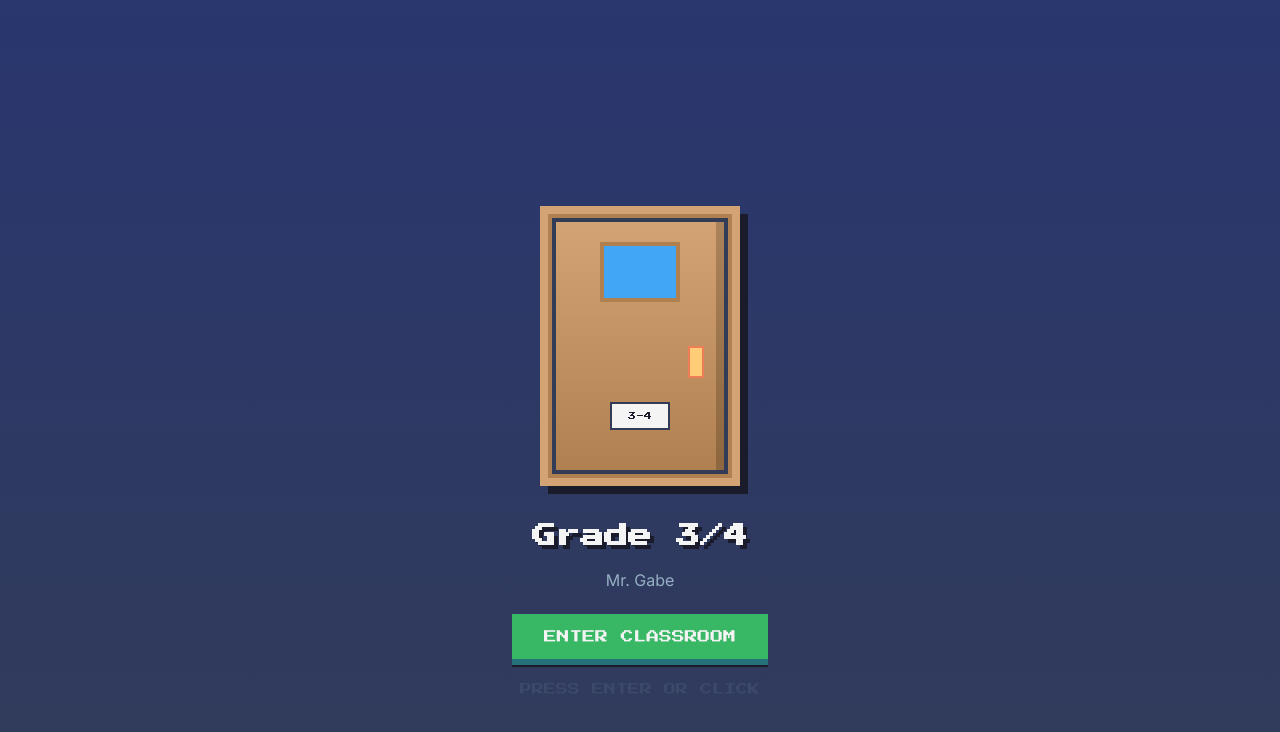
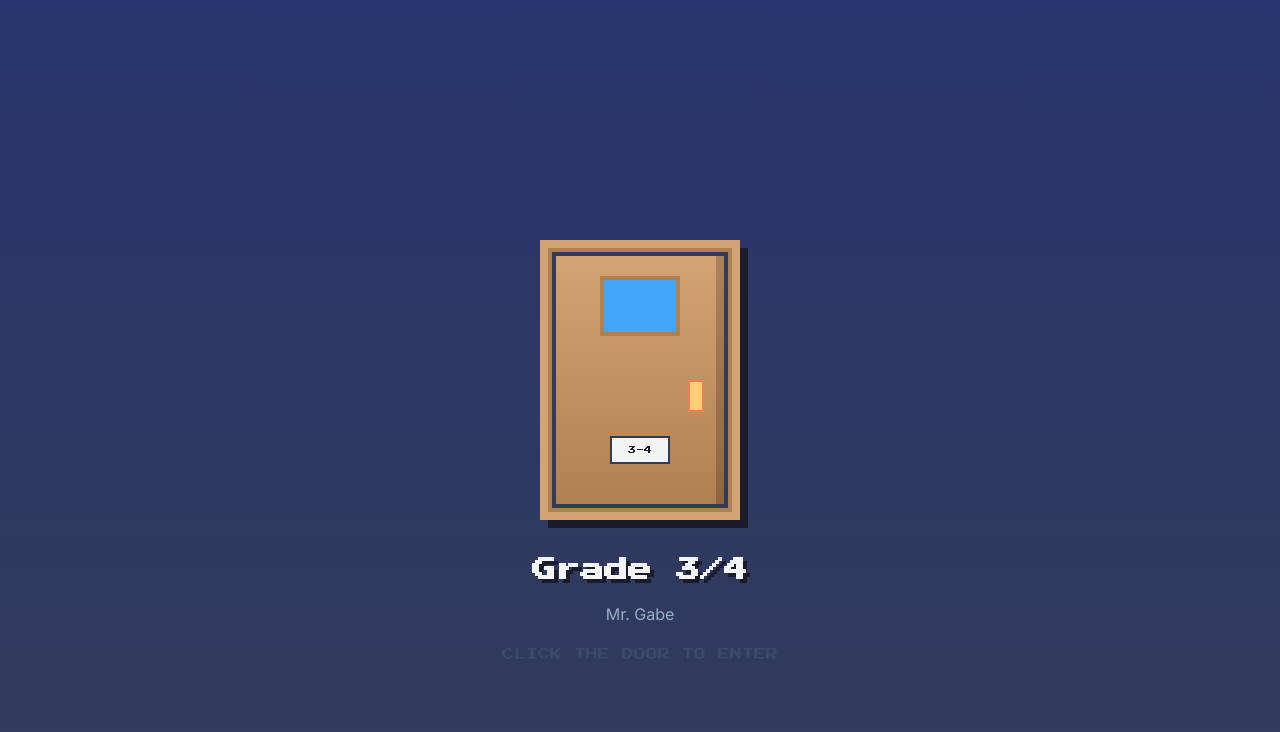
Before and after one commit to reckegabe58/HCMS, a Jekyll site: the page built from _classrooms/grade-3-4.md, in a window 1280 px wide. Shown: the top 732 px of the page. Built offline with Jekyll 4.4.1, drawn with Linux system fonts in a browser that asks for light colours.

Commit message:
Make door clickable to enter classroom
- Remove separate ENTER CLASSROOM button
- Door frame is now clickable with hover effect
- Door handle glows green on hover to indicate interactivity
- Update hint text to "CLICK THE DOOR TO ENTER"

```diff
--- a/_layouts/classroom-interactive.html
+++ b/_layouts/classroom-interactive.html
@@ -113,6 +113,19 @@ layout: null
       box-shadow:
         inset 0 0 0 4px var(--desk-dark),
         8px 8px 0 var(--pixel-black);
+      cursor: pointer;
+      transition: transform 0.1s, box-shadow 0.1s;
+    }
+
+    .pixel-door-frame:hover {
+      transform: translateY(-4px);
+      box-shadow:
+        inset 0 0 0 4px var(--desk-dark),
+        8px 12px 0 var(--pixel-black);
+    }
+
+    .pixel-door-frame:hover .pixel-door-handle {
+      background: var(--pixel-lime);
     }
 
     .pixel-door {
@@ -181,35 +194,6 @@ layout: null
     .door-welcome p {
       font-size: 1rem;
       color: var(--pixel-light);
-    }
-
-    .door-enter-btn {
-      font-family: 'Press Start 2P', cursive;
-      background: var(--pixel-green);
-      color: var(--pixel-white);
-      border: none;
-      padding: 1rem 2rem;
-      font-size: 0.8rem;
-      cursor: pointer;
-      position: relative;
-      transition: all 0.1s;
-      box-shadow:
-        0 6px 0 var(--pixel-teal),
-        0 8px 0 var(--pixel-black);
-    }
-
-    .door-enter-btn:hover {
-      transform: translateY(2px);
-      box-shadow:
-        0 4px 0 var(--pixel-teal),
-        0 6px 0 var(--pixel-black);
-    }
-
-    .door-enter-btn:active {
-      transform: translateY(6px);
-      box-shadow:
-        0 0 0 var(--pixel-teal),
-        0 2px 0 var(--pixel-black);
     }
 
     .door-hint {
@@ -1028,11 +1012,7 @@ layout: null
         <p>{{ page.teachers | join: ' & ' }}</p>
       </div>
 
-      <button class="door-enter-btn" id="enterBtn">
-        ENTER CLASSROOM
-      </button>
-
-      <p class="door-hint">PRESS ENTER OR CLICK</p>
+      <p class="door-hint">CLICK THE DOOR TO ENTER</p>
     </div>
   </div>
 
@@ -1374,8 +1354,8 @@ layout: null
 
       // Elements
       const doorScene = document.getElementById('doorScene');
+      const doorFrame = document.querySelector('.pixel-door-frame');
       const pixelDoor = document.getElementById('pixelDoor');
-      const enterBtn = document.getElementById('enterBtn');
       const classroomWrapper = document.getElementById('classroomWrapper');
       const tooltip = document.getElementById('gameTooltip');
       const tooltipText = tooltip.querySelector('.game-tooltip-text');
@@ -1390,7 +1370,8 @@ layout: null
         }, 600);
       }
 
-      enterBtn.addEventListener('click', openDoor);
+      // Click door to enter
+      doorFrame.addEventListener('click', openDoor);
 
       document.addEventListener('keydown', (e) => {
         if (!doorScene.classList.contains('hidden') && (e.key === 'Enter' || e.key === ' ')) {
```
